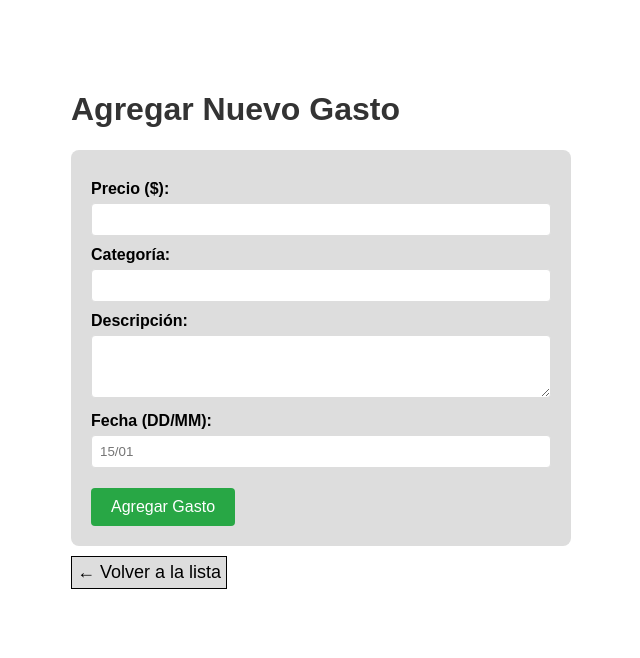
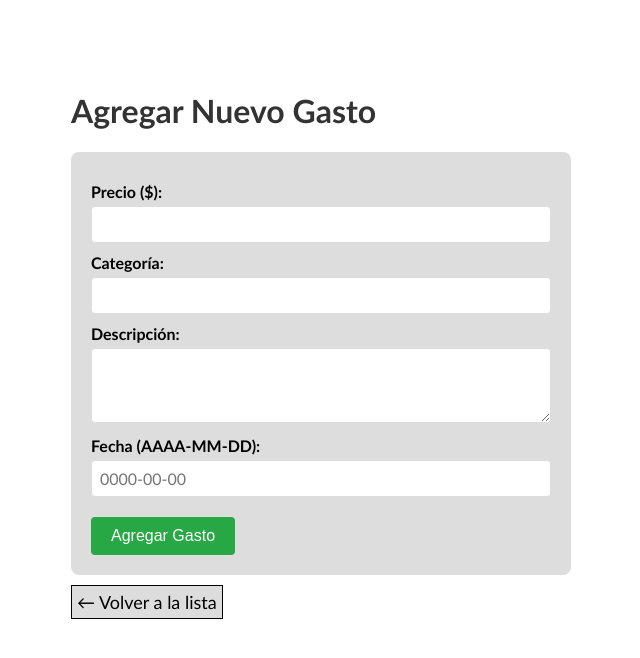
Before and after one commit to aless-dini/contador-de-gastos, a Django app: page /agregar/ in a window 1280 px wide. Shown: the top 658 px of the page, without its empty margins (319-959 px from the left). Run offline with Django 5.2, Linux system fonts and the light colour scheme; the visitor is signed in with stand-in values (Sample User, id 1).

Commit message:
Agrega mejoras a la UI

```diff
--- a/misfinanzas/templates/agregar_gasto.html
+++ b/misfinanzas/templates/agregar_gasto.html
@@ -6,7 +6,7 @@
     <title>Agregar Gasto</title>
     <style>
         body {
-            font-family: Arial, sans-serif;
+            font-family: 'Gill Sans';
             max-width: 500px;
             margin: 50px auto;
             padding: 20px;
@@ -20,11 +20,14 @@
             border-radius: 8px;
         }
         label {
+            font-family: 'Gill Sans';
             display: block;
             margin-top: 10px;
             font-weight: bold;
         }
         input, textarea {
+            font-family: 'Gill Sans';
+            font-size: medium;
             width: 100%;
             padding: 8px;
             margin-top: 5px;
@@ -67,7 +70,7 @@
         {% csrf_token %}
 
         <label for="precio">Precio ($):</label>
-        <input type="number" id="precio" name="precio" required>
+        <input type="float" id="precio" name="precio" required>
 
         <label for="categoria">Categoría:</label>
         <input type="text" id="categoria" name="categoria" required>
@@ -75,8 +78,8 @@
         <label for="descripcion">Descripción:</label>
         <textarea id="descripcion" name="descripcion" rows="3" required></textarea>
 
-        <label for="fecha">Fecha (DD/MM):</label>
-        <input type="text" id="fecha" name="fecha" placeholder="15/01" required>
+        <label for="fecha">Fecha (AAAA-MM-DD):</label>
+        <input type="text" id="fecha" name="fecha" placeholder="0000-00-00" required>
 
         <button type="submit">Agregar Gasto</button>
     </form>
```
